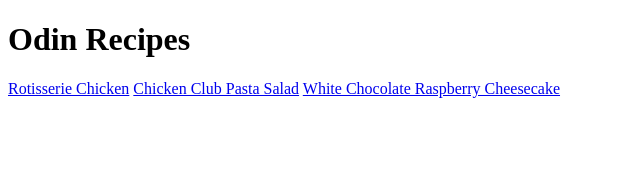
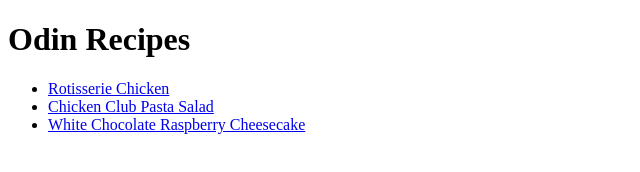
Before and after one commit to crandquist/odin-recipes, a plain HTML site: page index.html in a window 1280 px wide. Shown: the whole page, without its empty margins (0-640 px from the left). Drawn offline with Linux system fonts and the light colour scheme.

Commit message:
Turn links into a ul so they aren't on one line

```diff
--- a/index.html
+++ b/index.html
@@ -7,8 +7,10 @@
 </head>
 <body>
     <h1>Odin Recipes</h1>
-    <a href="recipes/rotisserie_chicken.html">Rotisserie Chicken</a>
-    <a href="recipes/chicken_club_pasta_salad.html">Chicken Club Pasta Salad</a>
-    <a href="recipes/white_chocolate_raspberry_cheesecake.html">White Chocolate Raspberry Cheesecake</a>
+    <ul>
+        <li><a href="recipes/rotisserie_chicken.html">Rotisserie Chicken</a></li>
+        <li><a href="recipes/chicken_club_pasta_salad.html">Chicken Club Pasta Salad</a></li>
+        <li><a href="recipes/white_chocolate_raspberry_cheesecake.html">White Chocolate Raspberry Cheesecake</a></li>
+    </ul>
 </body>
 </html>
```
